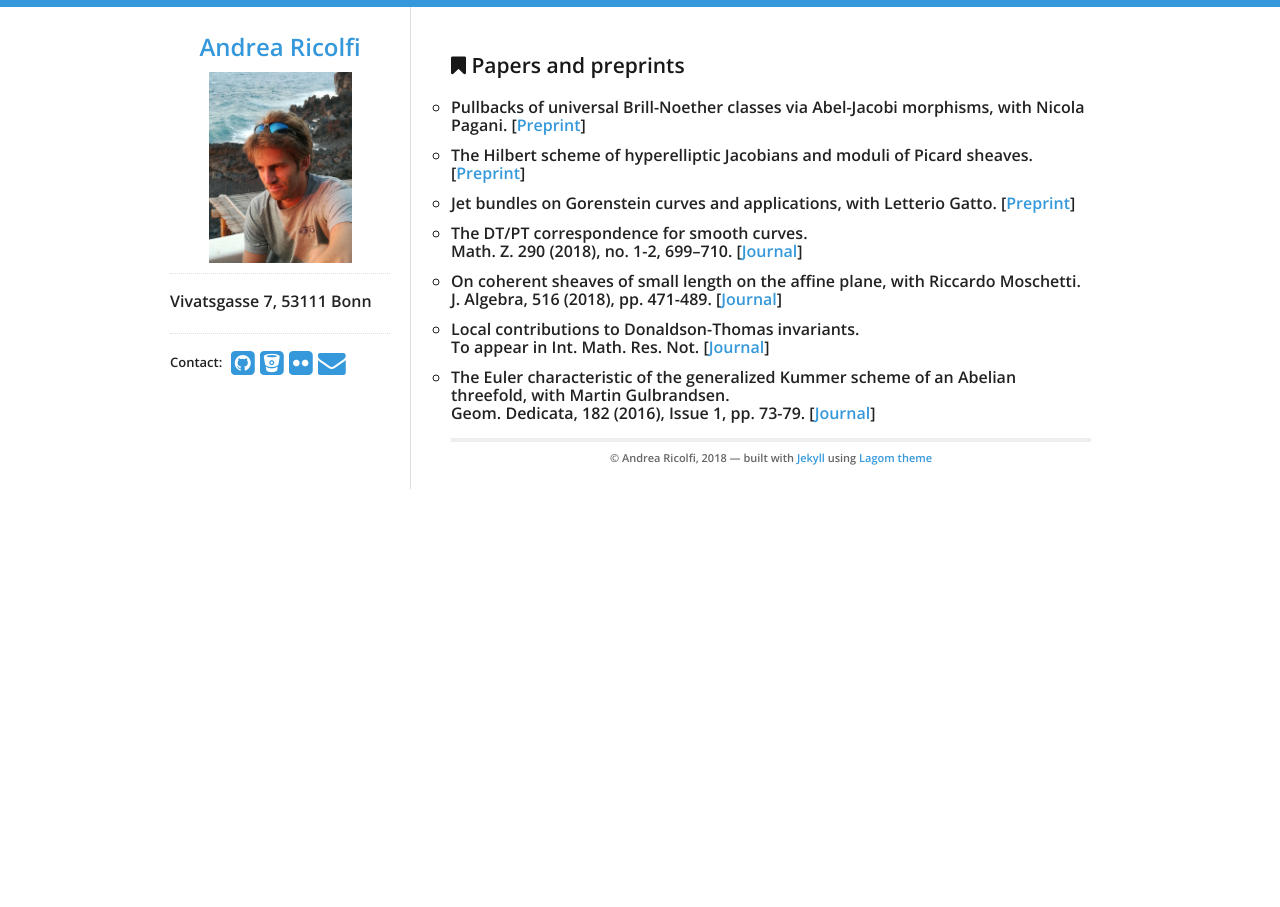
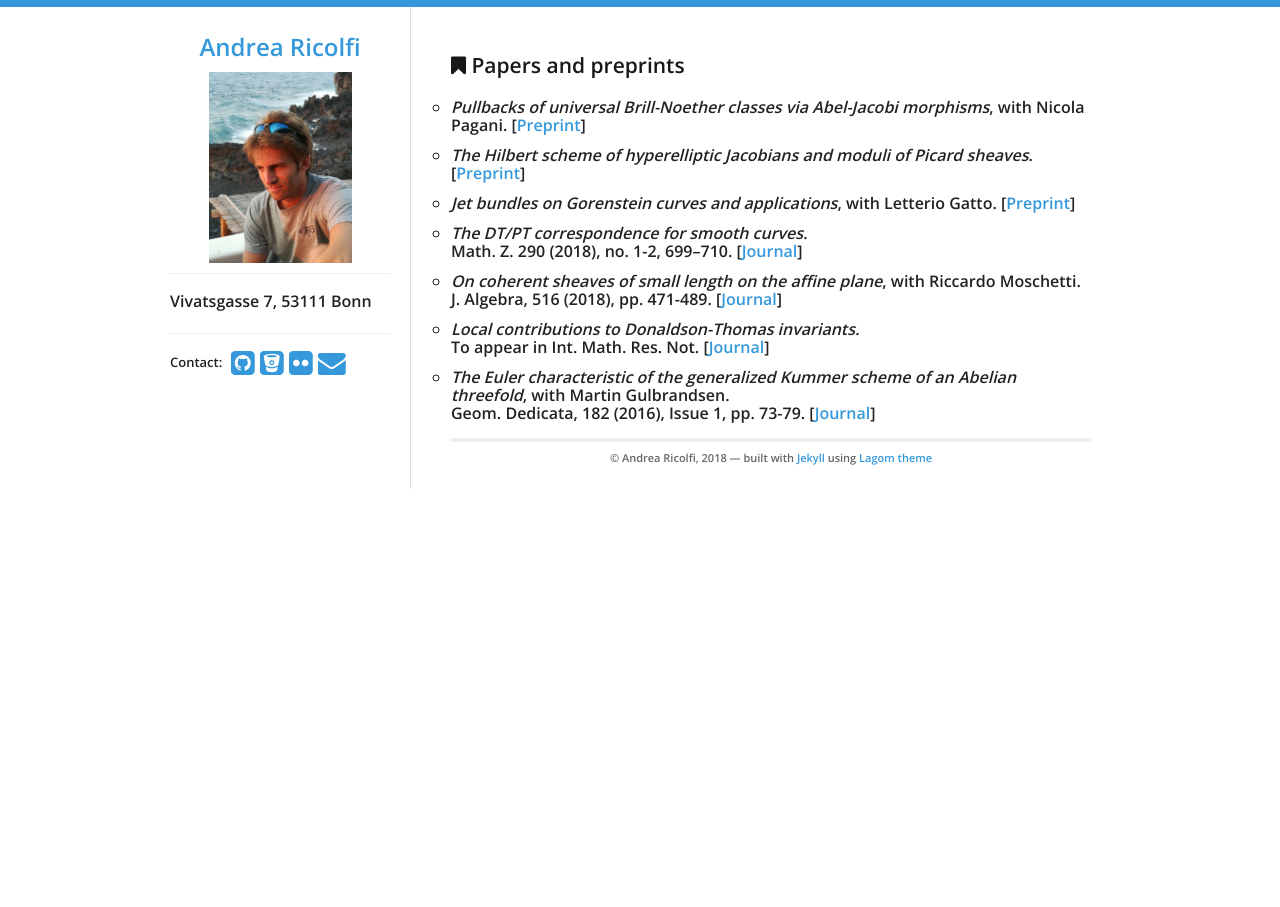
Before and after one commit to atricolfi/atricolfi.github.io, a Jekyll site: the page built from Papers.html, in a window 1280 px wide. Built offline with Jekyll 4.4.1, drawn with Linux system fonts in a browser that asks for light colours.

```diff
--- a/Papers.html
+++ b/Papers.html
@@ -9,16 +9,16 @@ title: Blog Posts
 
 
   <ul style="list-style-type:circle">
-<li><i>Pullbacks of universal Brill-Noether classes via Abel-Jacobi morphisms</i>, with Nicola Pagani. [<a href="https://arxiv.org/abs/1809.10668">Preprint</a>]</li>
-<li><i>The Hilbert scheme of hyperelliptic Jacobians and moduli of Picard sheaves</i>. [<a href="https://arxiv.org/abs/1804.08481">Preprint</a>]</li>
-<li><i>Jet bundles on Gorenstein curves and applications</i>, with Letterio Gatto. [<a href="https://arxiv.org/abs/1804.04617">Preprint</a>] </li>
-<li><i>The DT/PT correspondence for smooth curves</i>.<br>
+<li><em>Pullbacks of universal Brill-Noether classes via Abel-Jacobi morphisms</em>, with Nicola Pagani. [<a href="https://arxiv.org/abs/1809.10668">Preprint</a>]</li>
+<li><em>The Hilbert scheme of hyperelliptic Jacobians and moduli of Picard sheaves</em>. [<a href="https://arxiv.org/abs/1804.08481">Preprint</a>]</li>
+<li><em>Jet bundles on Gorenstein curves and applications</em>, with Letterio Gatto. [<a href="https://arxiv.org/abs/1804.04617">Preprint</a>] </li>
+<li><em>The DT/PT correspondence for smooth curves</em>.<br>
 Math. Z. 290 (2018), no. 1-2, 699–710. [<a href="https://link.springer.com/article/10.1007/s00209-017-2037-2?wt_mc=Internal.Event.1.SEM.ArticleAuthorOnlineFirst">Journal</a>]</li>
-<li><i>On coherent sheaves of small length on the affine plane</i>, with Riccardo Moschetti. <br>
+<li><em>On coherent sheaves of small length on the affine plane</em>, with Riccardo Moschetti. <br>
 J. Algebra, 516 (2018), pp. 471-489. [<a href="https://www.sciencedirect.com/science/article/pii/S0021869318305477?via%3Dihub">Journal</a>]</li>
-<li><i>Local contributions to Donaldson-Thomas invariants.</i> <br>
+<li><em>Local contributions to Donaldson-Thomas invariants.</em> <br>
   To appear in Int. Math. Res. Not. [<a href="https://academic.oup.com/imrn/article-abstract/doi/10.1093/imrn/rnx046/3072970/Local-Contributions-to-Donaldson-Thomas-Invariants?redirectedFrom=fulltext">Journal</a>]</li>
-<li><i> The Euler characteristic of the generalized Kummer scheme of an Abelian threefold</i>, with Martin Gulbrandsen. <br>
+<li><em> The Euler characteristic of the generalized Kummer scheme of an Abelian threefold</em>, with Martin Gulbrandsen. <br>
   Geom. Dedicata, 182 (2016), Issue 1, pp. 73-79. [<a href="http://link.springer.com/article/10.1007/s10711-015-0128-y">Journal</a>]</li>
   </ul>
 </div>
```
